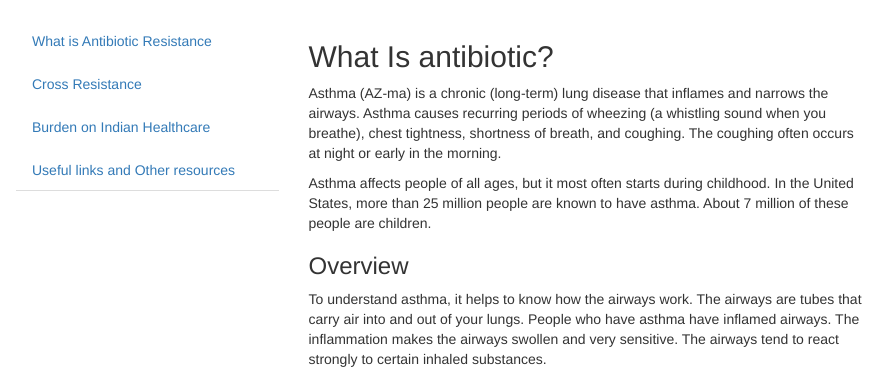
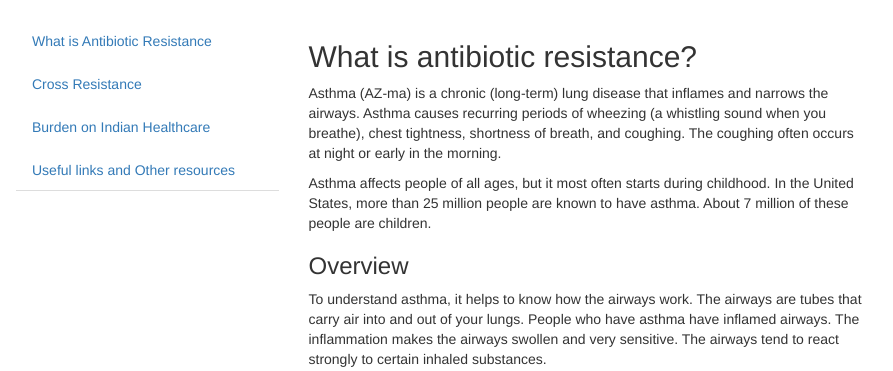
Before and after one commit to gopaljayaraj/crossresist_project, a Flask app: page / in a window 1280 px wide. Shown: the part 52-423 px from the top of the page, without its empty margins (54-947 px from the left). Run offline with Flask 2, Linux system fonts and the light colour scheme; some libraries are stand-ins or nearby versions.

Commit message:
Update index.html

```diff
--- a/crossresist/templates/index.html
+++ b/crossresist/templates/index.html
@@ -17,7 +17,7 @@
         <div class="col-md-6">
             <div class="tab-content">
                 <div class="tab-pane fade in active" id="antibioticresis">
-                    <h2>What Is antibiotic?</h2>
+                    <h2>What is antibiotic resistance?</h2>
                     <p> Asthma (AZ-ma) is a chronic (long-term) lung disease that inflames and narrows the airways.
                         Asthma causes recurring periods of wheezing (a whistling sound when you breathe), chest tightness,
                         shortness of breath, and coughing. The coughing often occurs at night or early in the morning.</p>
```
